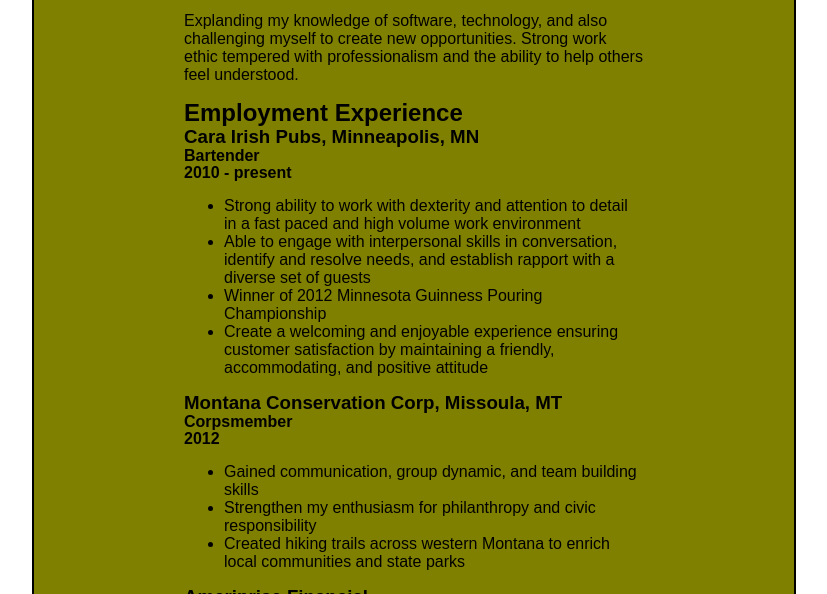
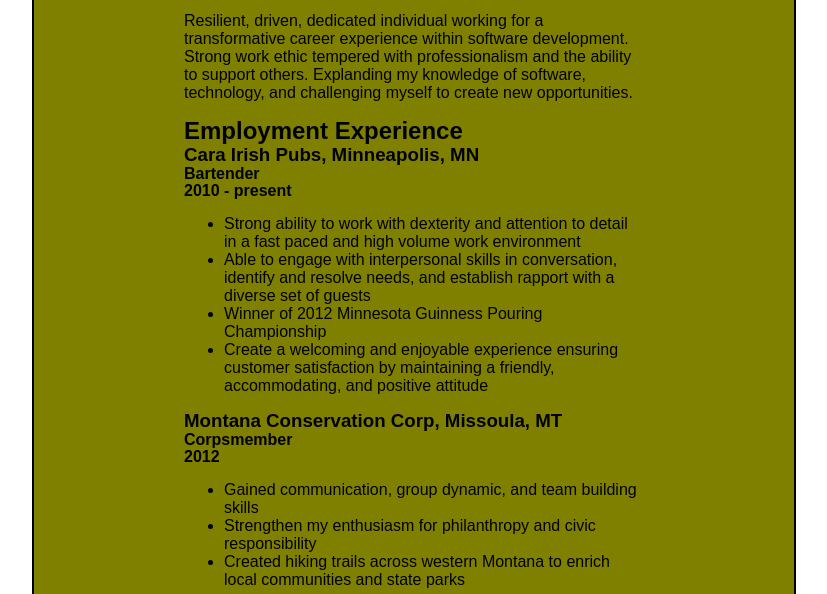
Before and after one commit to lukeschleder/lukeschleder.github.io, a plain HTML site: page index.html in a window 1280 px wide. Shown: the part 206-800 px from the top of the page, without its empty margins (226-1053 px from the left). Drawn offline with Linux system fonts and the light colour scheme.

Commit message:
Update index.html

```diff
--- a/index.html
+++ b/index.html
@@ -16,8 +16,9 @@
 
 
     <h2>Profile</h2>
-      <p> Explanding my knowledge of software, technology, and also challenging myself to create new opportunities.
-        Strong work ethic tempered with professionalism and the ability to help others feel understood.</p>
+      <p> Resilient, driven, dedicated individual working for a transformative career experience within software development.  Strong work ethic tempered with professionalism and the ability to support others.
+        Explanding my knowledge of software, technology, and challenging myself to create new opportunities.
+      </p>
 
      <h2>Employment Experience</h2>
         <h3>Cara Irish Pubs, Minneapolis, MN</h3>
```
